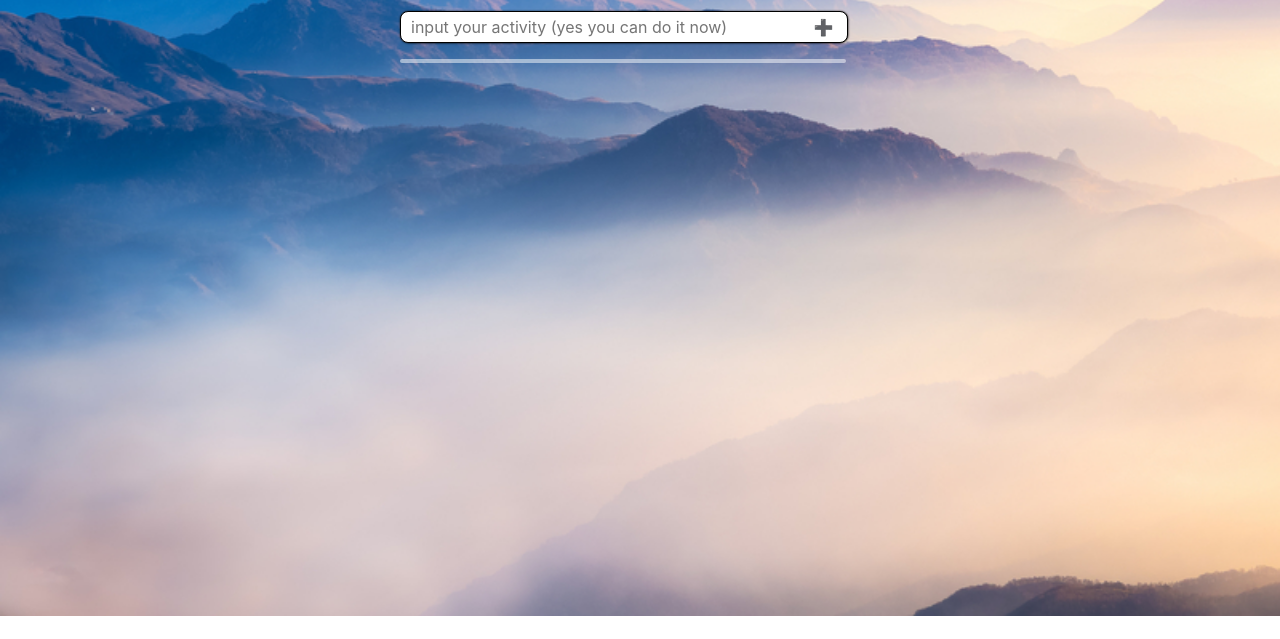
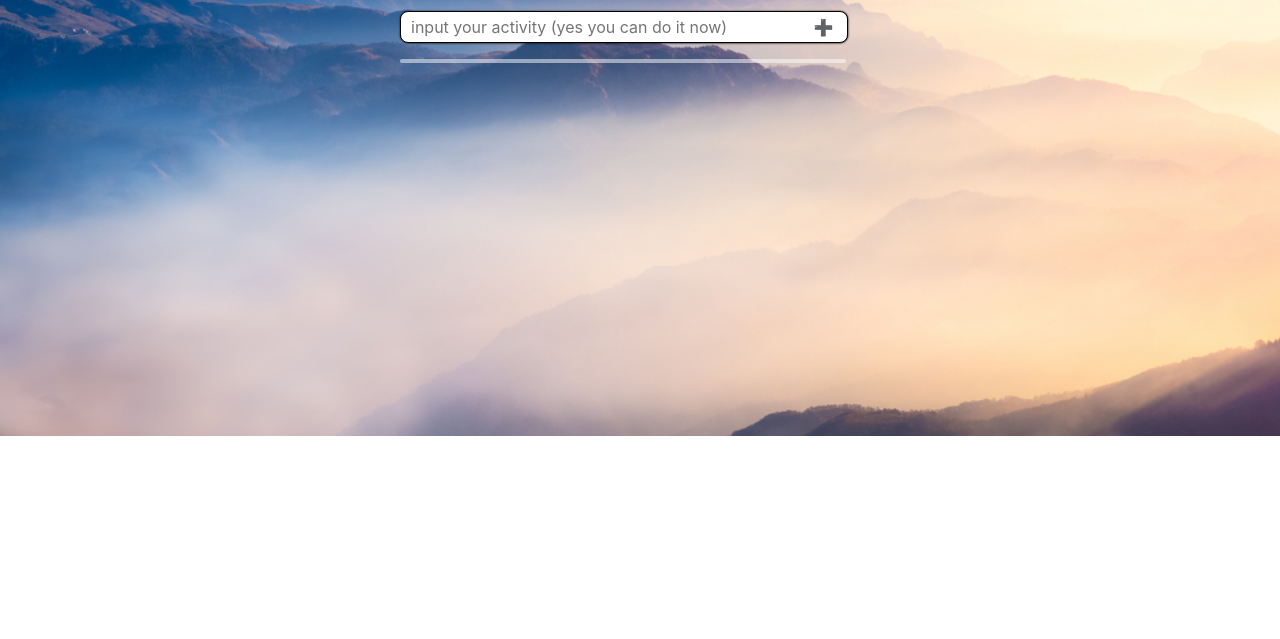
Before and after one commit to abbayosua/glintstodo, a plain HTML site: page index.html in a window 1280 px wide. Shown: the part 285-924 px from the top of the page. Drawn offline with nearby package versions, Linux system fonts and the light colour scheme.

Commit message:
Added suggestion fix from Arie

```diff
--- a/index.css
+++ b/index.css
@@ -2,7 +2,7 @@
 body {
     background-image: url('images/mountainbackground.png');
     background-repeat: no-repeat;
-    background-size: 100em;
+    background-size: 100%;
 }
 
 .get_it_now {
--- a/index.js
+++ b/index.js
@@ -2,6 +2,7 @@ function addactivity() {
     let inputfromuser = document.getElementById("activityInput")
 
     let node = document.createElement("DIV");
+    node.className = "hello "
     let textnode = document.createTextNode(inputfromuser.value);
     node.appendChild(textnode);
     document.getElementById("activities").appendChild(node);
```
